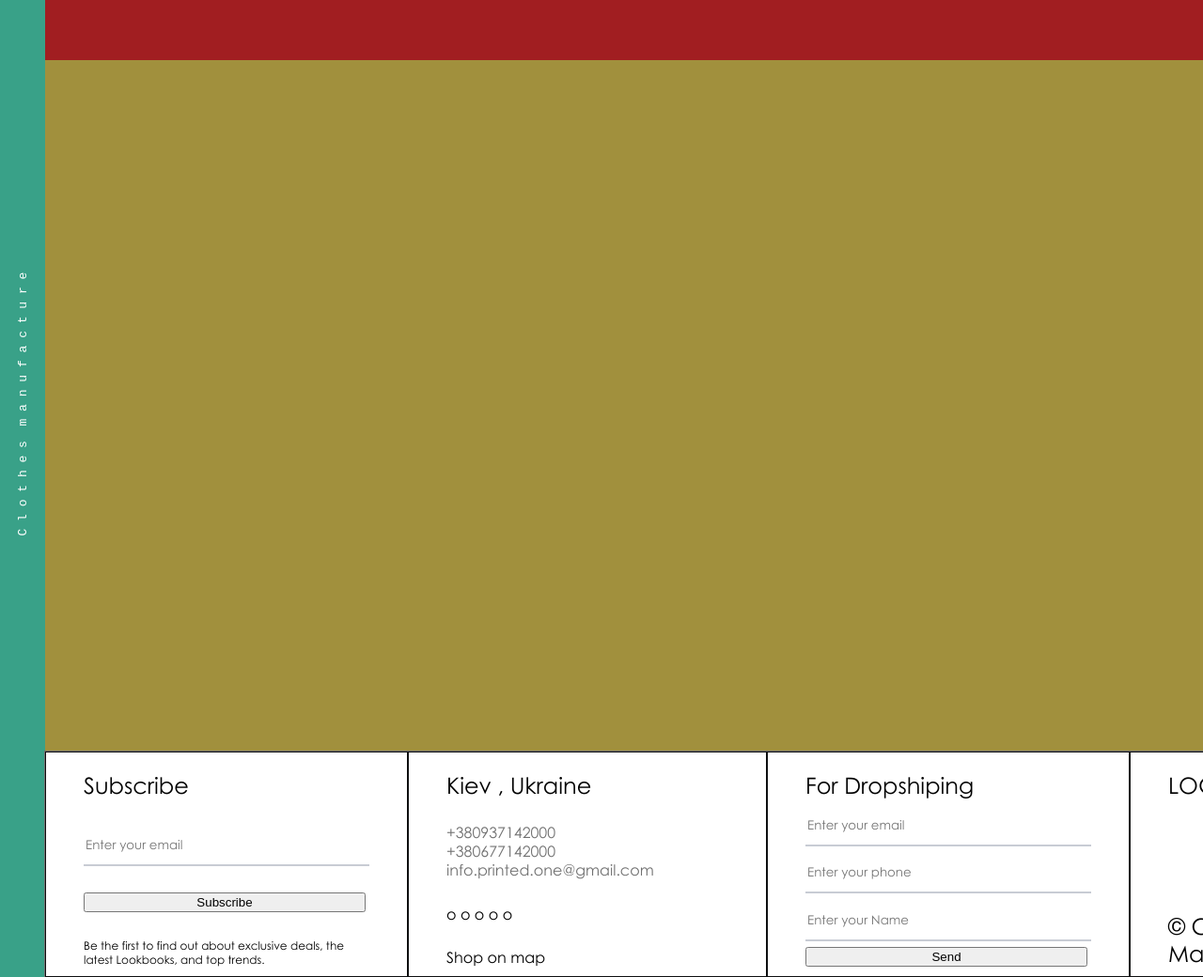
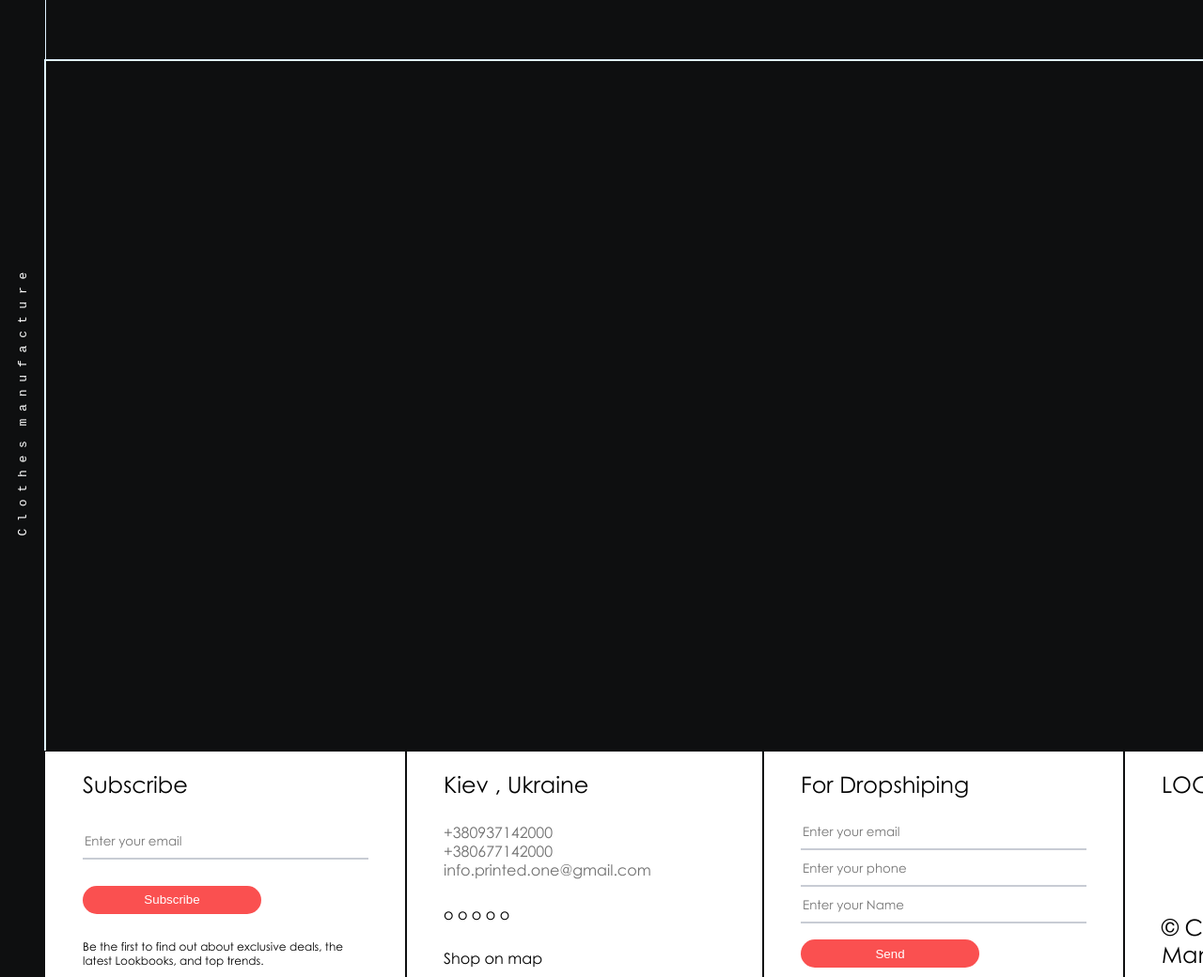
Before and after one commit to LukashenkoEvgeniy/main_printed_page, a website built with webpack: page src/index.html in a window 1280 px wide. Shown: the top 1040 px of the page at 94% size. Built offline with nearby package versions, Linux system fonts and the light colour scheme.

Commit message:
Add labels and variables

```diff
--- a/src/index.html
+++ b/src/index.html
@@ -35,9 +35,12 @@
             </div>
             <div class="footer__content">
                 <p class="footer__title">For Dropshiping</p>
-                <input class="footer__input" type="email" placeholder="Enter your email">
-                <input class="footer__input" placeholder="Enter your phone">
-                <input class="footer__input" placeholder="Enter your Name">
+                <div class="footer__form">
+                    <input class="footer__input" type="email" placeholder="Enter your email">
+                    <input class="footer__input" placeholder="Enter your phone">
+                    <input class="footer__input" placeholder="Enter your Name">
+                </div>
+
                 <button class="footer__button">Send</button>
             </div>
             <div class="footer__content">
--- a/src/styles/asside.scss
+++ b/src/styles/asside.scss
@@ -1,9 +1,14 @@
+@import "colors";
+
 aside {
+  outline: 0.5px solid #dff1ff;
+
+  background: $background;
   grid-area: aside;
-  background: #39a188;
   display: flex;
   justify-content: center;
   align-items: center;
+
   .content_rotate {
     .asside__text {
       text-align: center;
@@ -11,7 +16,7 @@ aside {
       -webkit-transform: rotate(270deg);
       -moz-transform: rotate(270deg);
       -o-transform: rotate(270deg);
-      color: #FFFFFF;
+      color: $text-color;
       white-space: pre;
     }
   }
--- /dev/null
+++ b/src/styles/colors.scss
@@ -0,0 +1,3 @@
+$background: #0E0F10;
+$text-color: #FFFFFF;
+$footer-background: #FFFFFF;
--- a/src/styles/footer.scss
+++ b/src/styles/footer.scss
@@ -1,49 +1,88 @@
+@import "./colors";
+
 footer {
   grid-area: footer;
-  background: #FFFFFF;
-  outline: 1px solid #707070;
-  .footer{
+  background: $footer-background;
+
+  .footer {
     display: flex;
     height: 100%;
-    &__content{
+
+    &__content {
+      outline: 0.5px solid #0E0F10;
+
       display: flex;
       flex-direction: column;
       justify-content: space-between;
-      border: 1px solid #0E0F10;
-      flex-grow:1;
+      flex-grow: 1;
       padding: 20px 40px 10px 40px;
     }
 
-    &__contacts{
+    &__contacts {
       display: flex;
       flex-direction: column;
     }
 
-    &__input{
+    &__form {
+      display: flex;
+      flex-direction: column;
+    }
+
+    &__input {
       width: 300px;
-      height: 40px;
+      height: 35px;
       border: 0;
       font-family: inherit;
       background: none;
       border-radius: 0;
       color: #223254;
       border-bottom: 2px solid #C8CCD4;
-      &:focus{
+      transition: border-bottom-color .35s ease-in-out;
+
+      &:focus {
         outline: 0;
+        border-bottom-color: #0077FF;
+      }
+
+      &:hover {
+        border-bottom-color: #0077FF;
       }
     }
-    &__button{
-      width: 300px;
+
+    &__button {
+      height: 30px;
+      width: 190px;
+      border-radius: 17px;
+      background: #FA5050;
+      color: #FFFFFF;
+      border: 0;
+      outline: 0;
+
+      &:hover {
+        -webkit-box-shadow: 5px 5px 10px 1px rgba(196, 121, 121, 1);
+        -moz-box-shadow: 5px 5px 10px 1px rgba(196, 121, 121, 1);
+        box-shadow: 5px 5px 10px 1px rgba(196, 121, 121, 1);
+      }
+
+      &:active {
+        -webkit-box-shadow: inset 0px 1px 3px 2px rgba(0, 0, 0, 0.4);
+        -moz-box-shadow: inset 0px 1px 3px 2px rgba(0, 0, 0, 0.4);
+        box-shadow: inset 0px 1px 3px 2px rgba(0, 0, 0, 0.4);
+        cursor: pointer;
+      }
     }
-    &__title{
+
+    &__title {
       font-size: 1.5em;
       width: 300px;
     }
-    &__text{
+
+    &__text {
       width: 300px;
       font-size: 0.75em;
     }
-    &__label{
+
+    &__label {
       width: 300px;
       color: #707070;
       font-size: 1em;
--- a/src/styles/main.scss
+++ b/src/styles/main.scss
@@ -1,7 +1,7 @@
 @import "./footer";
 @import "./asside";
+@import "./colors";
 
-$background: #0E0F10;
 $header_height: 4rem;
 $main_height: calc(100vh - #{$header_height});
 
@@ -34,14 +34,11 @@ body, html{
 }
 
 header {
-  background: #a11e21;
+  outline: 0.5px solid #dff1ff;
   grid-area: header;
-
 }
-
-
 
 main {
   grid-area: main;
-  background: #a1903d;
+  outline: 0.5px solid #dff1ff;
 }
```
